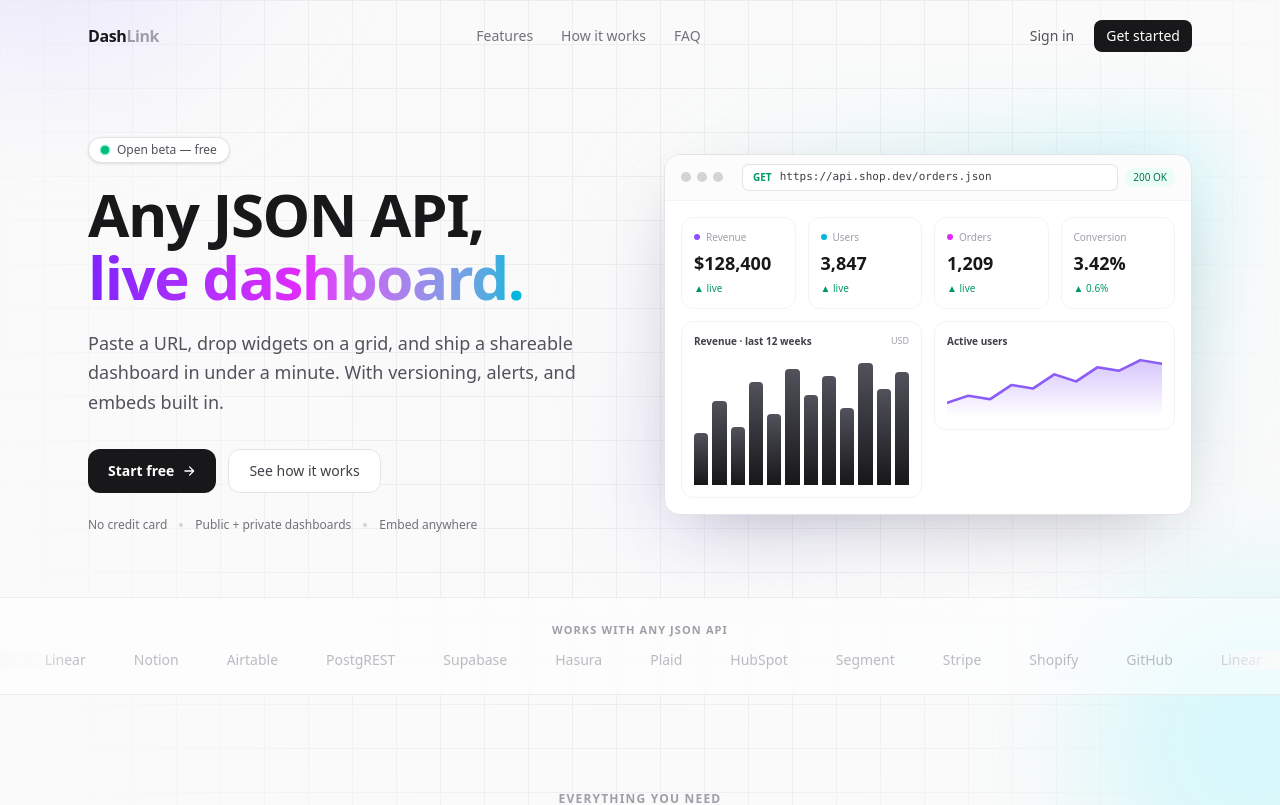
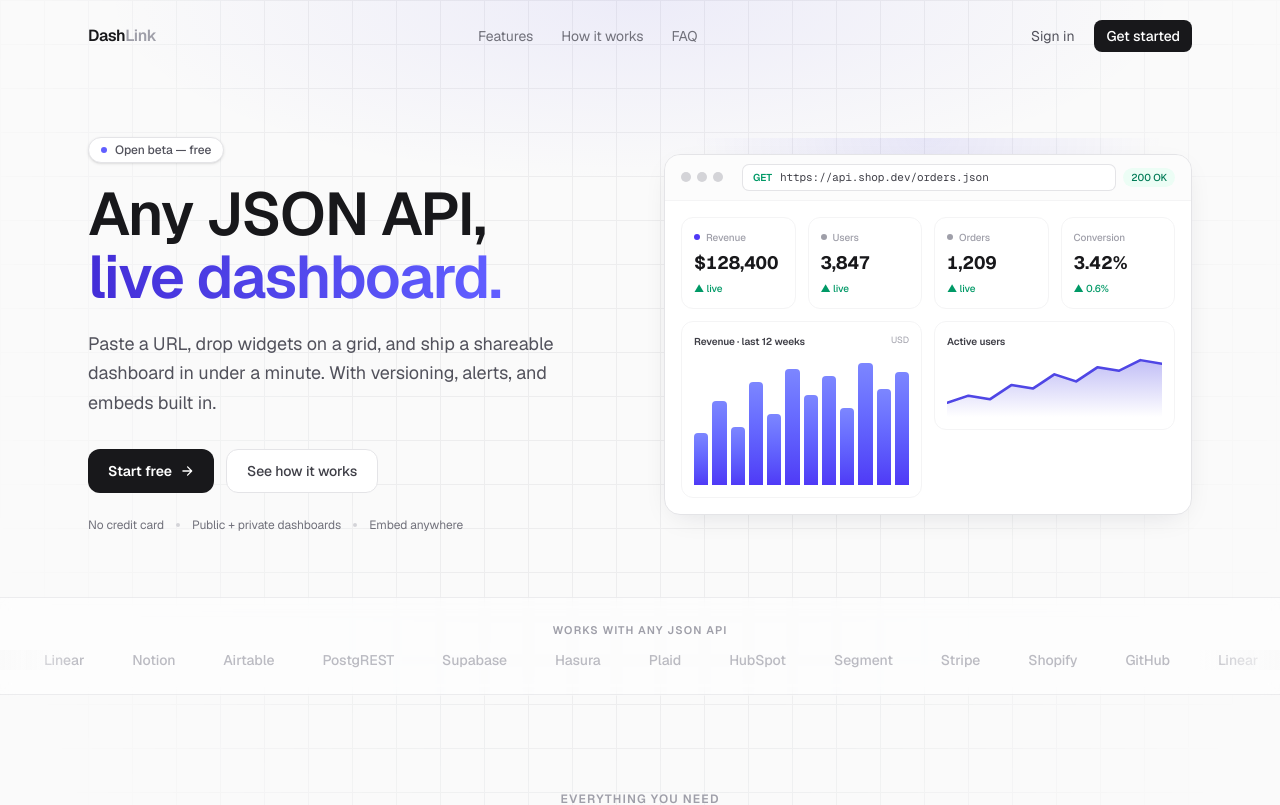
Before and after one commit to kiridharan/dashlink, a Next.js app: page / in a window 1280 px wide. Shown: the top 805 px of the page. Built offline with nearby package versions, Linux system fonts and the light colour scheme.

Commit message:
feat: update design tokens and styles for consistency across components

```diff
--- a/app/globals.css
+++ b/app/globals.css
@@ -1,20 +1,67 @@
 @import "tailwindcss";
+
+/* ============================================================
+   Design tokens — enterprise neutral + single indigo brand.
+   Semantic states (success/warn/danger) use the standard
+   emerald/amber/red trio. Avoid introducing additional hues.
+   ============================================================ */
+@theme {
+  --color-brand-50: #eef2ff;
+  --color-brand-100: #e0e7ff;
+  --color-brand-200: #c7d2fe;
+  --color-brand-500: #6366f1;
+  --color-brand-600: #4f46e5;
+  --color-brand-700: #4338ca;
+  --color-brand-900: #312e81;
+
+  --font-sans:
+    "Geist", ui-sans-serif, system-ui, -apple-system, "Segoe UI", Roboto,
+    "Helvetica Neue", Arial, sans-serif;
+  --font-mono:
+    "Geist Mono", ui-monospace, SFMono-Regular, Menlo, Monaco, Consolas,
+    monospace;
+}
 
 :root {
   --background: #ffffff;
-  --foreground: #171717;
+  --foreground: #0b0f19;
+  --surface: #ffffff;
+  --surface-muted: #f4f4f5; /* zinc-100 */
+  --border: #e4e4e7; /* zinc-200 */
 }
 
-@media (prefers-color-scheme: dark) {
-  :root {
-    --background: #0a0a0a;
-    --foreground: #ededed;
-  }
+html {
+  -webkit-font-smoothing: antialiased;
+  -moz-osx-font-smoothing: grayscale;
+  text-rendering: optimizeLegibility;
+  font-feature-settings: "cv11", "ss01", "ss03";
 }
 
 body {
   background: var(--background);
   color: var(--foreground);
+  letter-spacing: -0.005em;
+}
+
+/* Consistent enterprise focus ring — use on any interactive element. */
+.focus-ring:focus-visible,
+button:focus-visible,
+a:focus-visible,
+[role="button"]:focus-visible,
+input:focus-visible,
+textarea:focus-visible,
+select:focus-visible {
+  outline: none;
+  box-shadow:
+    0 0 0 2px #ffffff,
+    0 0 0 4px rgba(99, 102, 241, 0.45);
+  border-radius: inherit;
+}
+
+/* Tabular numerals for dashboards / data UIs */
+.tabular-nums,
+[data-numeric] {
+  font-variant-numeric: tabular-nums;
 }
 
 /* --- Landing animations --- */
--- a/app/page.tsx
+++ b/app/page.tsx
@@ -98,12 +98,7 @@ export default function LandingPage() {
       />
       <div
         aria-hidden
-        className="dl-blob pointer-events-none absolute -left-40 top-[-10%] h-96 w-96 rounded-full bg-violet-200/40 blur-3xl"
-      />
-      <div
-        aria-hidden
-        className="dl-blob pointer-events-none absolute right-[-10%] top-[20%] h-80 w-80 rounded-full bg-cyan-200/40 blur-3xl"
-        style={{ animationDelay: "-5s" }}
+        className="pointer-events-none absolute inset-x-0 top-0 -z-0 h-[520px] bg-[radial-gradient(ellipse_60%_50%_at_50%_0%,rgba(79,70,229,0.08),transparent_70%)]"
       />
 
       {/* Nav */}
@@ -145,16 +140,13 @@ export default function LandingPage() {
         <div className="grid grid-cols-1 items-center gap-12 lg:grid-cols-2">
           <Reveal>
             <span className="inline-flex items-center gap-2 rounded-full border border-zinc-200 bg-white px-3 py-1 text-xs font-medium text-zinc-600 shadow-sm">
-              <span className="relative flex h-2 w-2">
-                <span className="absolute inline-flex h-full w-full animate-ping rounded-full bg-emerald-400 opacity-75" />
-                <span className="relative inline-flex h-2 w-2 rounded-full bg-emerald-500" />
-              </span>
+              <span className="h-1.5 w-1.5 rounded-full bg-indigo-500" />
               Open beta — free
             </span>
             <h1 className="mt-5 text-4xl font-semibold leading-[1.05] tracking-tight text-zinc-900 sm:text-6xl">
               Any JSON API,
               <br />
-              <span className="bg-gradient-to-r from-violet-600 via-fuchsia-500 to-cyan-500 bg-clip-text text-transparent">
+              <span className="bg-gradient-to-r from-indigo-700 to-indigo-500 bg-clip-text text-transparent">
                 live dashboard.
               </span>
             </h1>
@@ -236,7 +228,7 @@ export default function LandingPage() {
           </p>
           <h2 className="mt-3 text-center text-3xl font-semibold tracking-tight sm:text-4xl">
             From raw JSON to{" "}
-            <span className="bg-gradient-to-r from-violet-600 via-fuchsia-500 to-cyan-500 bg-clip-text text-transparent">
+            <span className="bg-gradient-to-r from-indigo-700 to-indigo-500 bg-clip-text text-transparent">
               shipped dashboard
             </span>
           </h2>
@@ -269,7 +261,7 @@ export default function LandingPage() {
           </p>
           <h2 className="mt-3 text-center text-3xl font-semibold tracking-tight sm:text-4xl">
             Up and running in{" "}
-            <span className="bg-gradient-to-r from-violet-600 via-fuchsia-500 to-cyan-500 bg-clip-text text-transparent">
+            <span className="bg-gradient-to-r from-indigo-700 to-indigo-500 bg-clip-text text-transparent">
               60 seconds
             </span>
           </h2>
@@ -283,7 +275,7 @@ export default function LandingPage() {
           {STEPS.map((s, i) => (
             <Reveal key={s.n} delay={i * 120}>
               <div className="relative rounded-2xl border border-zinc-200 bg-white p-6">
-                <div className="flex h-9 w-9 items-center justify-center rounded-full bg-zinc-900 font-mono text-xs font-semibold text-white">
+                <div className="inline-flex h-9 w-9 items-center justify-center rounded-xl bg-zinc-900 text-xs font-semibold text-white">
                   {s.n}
                 </div>
                 <h3 className="mt-4 text-base font-semibold text-zinc-900">
@@ -340,15 +332,10 @@ export default function LandingPage() {
       {/* CTA */}
       <section className="relative z-10 mx-auto max-w-5xl px-6 pb-24">
         <Reveal>
-          <div className="relative overflow-hidden rounded-3xl bg-zinc-900 px-8 py-16 text-center text-white sm:px-16">
+          <div className="relative overflow-hidden rounded-2xl border border-zinc-800 bg-zinc-900 px-8 py-16 text-center text-white sm:px-16">
             <div
               aria-hidden
-              className="dl-blob pointer-events-none absolute -left-20 -top-20 h-72 w-72 rounded-full bg-violet-500/30 blur-3xl"
-            />
-            <div
-              aria-hidden
-              className="dl-blob pointer-events-none absolute -bottom-20 -right-20 h-72 w-72 rounded-full bg-cyan-500/30 blur-3xl"
-              style={{ animationDelay: "-7s" }}
+              className="pointer-events-none absolute inset-0 bg-[radial-gradient(ellipse_60%_60%_at_50%_0%,rgba(99,102,241,0.25),transparent_70%)]"
             />
             <div className="relative">
               <h2 className="text-3xl font-semibold tracking-tight sm:text-4xl">
--- a/components/builder/CreateProjectWizard.tsx
+++ b/components/builder/CreateProjectWizard.tsx
@@ -165,14 +165,17 @@ function detectFields(data: Dataset): FieldInfo[] {
 }
 
 const KIND_BADGE: Record<FieldKind, { label: string; cls: string }> = {
-  numeric: { label: "123", cls: "bg-blue-50 text-blue-600 border-blue-200" },
+  numeric: {
+    label: "123",
+    cls: "bg-indigo-50 text-indigo-700 border-indigo-100",
+  },
   date: {
     label: "Date",
-    cls: "bg-purple-50 text-purple-600 border-purple-200",
+    cls: "bg-zinc-50 text-zinc-600 border-zinc-200",
   },
   categorical: {
     label: "ABC",
-    cls: "bg-amber-50 text-amber-600 border-amber-200",
+    cls: "bg-zinc-50 text-zinc-600 border-zinc-200",
   },
   text: { label: "Txt", cls: "bg-zinc-100 text-zinc-500 border-zinc-200" },
 };
@@ -575,7 +578,7 @@ export default function CreateProjectWizard({
     <div
       className={
         mode === "modal"
-          ? "fixed inset-0 z-50 flex items-center justify-center bg-black/40 backdrop-blur-sm"
+          ? "fixed inset-0 z-50 flex items-center justify-center bg-zinc-900/40 backdrop-blur-sm"
           : "mx-auto flex w-full max-w-5xl flex-1 flex-col px-6 py-8"
       }
       onClick={mode === "modal" ? onClose : undefined}
--- a/components/builder/FieldPanel.tsx
+++ b/components/builder/FieldPanel.tsx
@@ -34,16 +34,19 @@ function inferKind(samples: unknown[]): FieldKind {
 }
 
 const KIND_BADGE: Record<FieldKind, { label: string; cls: string }> = {
-  numeric: { label: "123", cls: "bg-blue-50 text-blue-600 border-blue-200" },
+  numeric: {
+    label: "123",
+    cls: "bg-indigo-50 text-indigo-700 border-indigo-100",
+  },
   date: {
     label: "Date",
-    cls: "bg-purple-50 text-purple-600 border-purple-200",
+    cls: "bg-zinc-50 text-zinc-600 border-zinc-200",
   },
   categorical: {
     label: "ABC",
-    cls: "bg-amber-50 text-amber-600 border-amber-200",
+    cls: "bg-zinc-50 text-zinc-600 border-zinc-200",
   },
-  text: { label: "Txt", cls: "bg-zinc-100 text-zinc-500 border-zinc-200" },
+  text: { label: "Txt", cls: "bg-zinc-50 text-zinc-500 border-zinc-200" },
 };
 
 // Generic widget templates (for adding blank widgets)
--- a/components/landing/HeroMock.tsx
+++ b/components/landing/HeroMock.tsx
@@ -50,10 +50,10 @@ export default function HeroMock() {
 
   return (
     <div className="relative">
-      {/* Soft halo */}
-      <div className="pointer-events-none absolute -inset-6 rounded-4xl bg-linear-to-tr from-violet-200/50 via-transparent to-cyan-200/50 blur-2xl" />
+      {/* Subtle enterprise halo */}
+      <div className="pointer-events-none absolute -inset-4 rounded-3xl bg-[radial-gradient(ellipse_60%_60%_at_50%_0%,rgba(79,70,229,0.10),transparent_70%)]" />
 
-      <div className="relative overflow-hidden rounded-2xl border border-zinc-200 bg-white shadow-[0_20px_70px_-30px_rgba(15,23,42,0.35)]">
+      <div className="relative overflow-hidden rounded-2xl border border-zinc-200 bg-white shadow-[0_8px_30px_-12px_rgba(15,23,42,0.15)]">
         {/* Window chrome */}
         <div className="flex items-center gap-2 border-b border-zinc-100 bg-zinc-50/60 px-4 py-2.5">
           <div className="flex gap-1.5">
@@ -85,9 +85,7 @@ export default function HeroMock() {
               label={KPI_LABELS[i]}
               value={target}
               prefix={KPI_PREFIXES[i]}
-              accent={
-                ["bg-violet-500", "bg-cyan-500", "bg-fuchsia-500"][i] ?? ""
-              }
+              accent={["bg-indigo-600", "bg-zinc-400", "bg-zinc-400"][i] ?? ""}
             />
           ))}
           <div className="col-span-1 rounded-xl border border-zinc-100 bg-white p-3">
@@ -110,7 +108,7 @@ export default function HeroMock() {
               {[40, 65, 45, 80, 55, 90, 70, 85, 60, 95, 75, 88].map((h, i) => (
                 <div
                   key={i}
-                  className="flex-1 rounded-t bg-linear-to-t from-zinc-900 to-zinc-600"
+                  className="flex-1 rounded-t bg-linear-to-t from-indigo-600 to-indigo-400"
                   style={{
                     height: "0%",
                     animation: `dashlink-bar 900ms cubic-bezier(.2,.8,.2,1) forwards`,
@@ -136,12 +134,12 @@ export default function HeroMock() {
                 <linearGradient id="dl-line" x1="0" x2="0" y1="0" y2="1">
                   <stop
                     offset="0%"
-                    stopColor="rgb(139,92,246)"
+                    stopColor="rgb(79,70,229)"
                     stopOpacity="0.35"
                   />
                   <stop
                     offset="100%"
-                    stopColor="rgb(139,92,246)"
+                    stopColor="rgb(79,70,229)"
                     stopOpacity="0"
                   />
                 </linearGradient>
@@ -153,7 +151,7 @@ export default function HeroMock() {
               <path
                 d="M0,28 L10,24 L20,26 L30,18 L40,20 L50,12 L60,16 L70,8 L80,10 L90,4 L100,6"
                 fill="none"
-                stroke="rgb(139,92,246)"
+                stroke="rgb(79,70,229)"
                 strokeWidth="1.4"
                 strokeLinecap="round"
                 strokeLinejoin="round"
```
